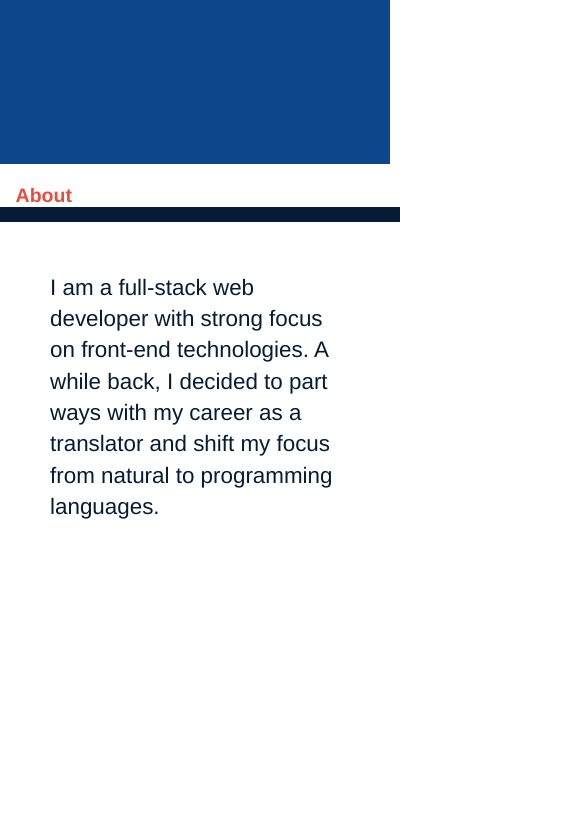
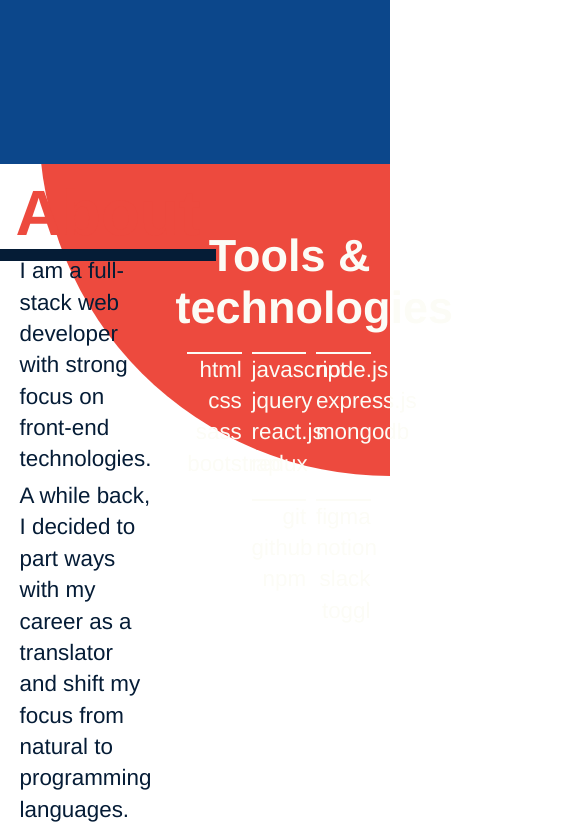
Before and after one commit to anabrd/portfolio, a React (Create React App) app: page / in a window 390 px wide. Shown: the part 680-1515 px from the top of the page, 585 px wide, since content can reach past the window. Built offline with nearby package versions, Linux system fonts and the light colour scheme.

Commit message:
fix contact  for mobile

```diff
--- a/src/App.js
+++ b/src/App.js
@@ -23,7 +23,8 @@ function App() {
       id: 1,
       title: "About",
       heading: "About",
-      description: "I am a full-stack web developer with strong focus on front-end technologies. A while back, I decided to part ways with my career as a translator and shift my focus from natural to programming languages.",
+      description: ["I am a full-stack web developer with strong focus on front-end technologies.", "A while back, I decided to part ways with my career as a translator and shift my focus from natural to programming languages.",
+                    "Since then, I've been building project using mainly with JavaScript and React on front-end.", "Aside from my experience in developing clean, responsive SPAs, I have a growing interest in backend technologies."],
       subheading: "Tools & technologies",
       content: [["HTML", "CSS", "Sass", "Bootstrap"],
                 ["JavaScript","JQuery", "React.js", "Redux"],
@@ -119,7 +120,7 @@ function App() {
       id: 1,
       title: "About",
       heading: "Über mich",
-      description: "I am a full-stack web developer with strong focus on front-end technologies. Lorem ipsum dolor sit amet, consectetur adipiscing elit, sed do eiusmod tempor incididunt ut labore et dolore magna aliqua. Ut enim ad minim veniam, quis nostrud exercitation ullamco laboris nisi ut aliquip ex ea commodo consequat. Duis aute irure dolor in reprehenderit in voluptate velit esse cillum dolore eu fugiat nulla pariatur. Excepteur sint occaecat cupidatat non proident, sunt in culpa qui officia deserunt mollit anim id est laborum.",
+      description: ["I am a full-stack web developer with strong focus on front-end technologies. Lorem ipsum dolor sit amet, consectetur adipiscing elit, sed do eiusmod tempor incididunt ut labore et dolore magna aliqua. Ut enim ad minim veniam, quis nostrud exercitation ullamco laboris nisi ut aliquip ex ea commodo consequat. Duis aute irure dolor in reprehenderit in voluptate velit esse cillum dolore eu fugiat nulla pariatur. Excepteur sint occaecat cupidatat non proident, sunt in culpa qui officia deserunt mollit anim id est laborum."],
       subheading: "Werkzeuge",
       content: [["html", "css", "sass", "bootstrap"],
                 ["javascript","jquery", "react.js", "redux"],
@@ -207,11 +208,10 @@ function App() {
 
   useEffect(() => {
     if (activeLang == "EN") {
-      setActiveData(dataEN)
+      setActiveData(dataEN);
     } else if (activeLang == "DE") {
-      setActiveData(dataDE)
+      setActiveData(dataDE);
     }
-
   }, [activeLang])
 
   return (
--- a/src/components/About.css
+++ b/src/components/About.css
@@ -1,24 +1,30 @@
 #about {
     position: relative;
-    padding-top: 5vmin;
 }
 
-#about p {
-    position: absolute;
-    top: 25vmin;
-    width: 45%;
+.section-content {
+    display: flex;
+    flex-direction: row;
+    justify-content: space-between;
+}
+
+.about-wrapper {
+    align-self: center;
+    width: 40vw;
+    padding-left: 5vmin;
+}
+
+.about-wrapper p {
     font-size: 1.4rem;
     line-height: 1.4;
+    margin: 4% auto;
     word-break: break-word;
-    padding-left: 5vmin;
 }
 
 .tools-wrapper {
     color: var(--light);
-    position: absolute;
-    right: 10vmin;
     width: 50vmin;
-    top: 7vmin;
+    margin: -5% 5vmin;
 }
 
 .tools-wrapper > h4 {
@@ -57,48 +63,48 @@
     clip-path: circle(50% at 100% 0%);
 }
 
-@media only screen and (max-width: 1125px) {
-
-    #about {
-        height: 200%;
-    }
-
-    .about-wrapper {
-        display: flex;
-        flex-direction: row;
-        flex-wrap: wrap;
-        justify-content: space-between;
-    }
-
-    .circle-big {
-        display: none;
-    }
-
-    #about p, .tools-wrapper {
-        height: 100vh;
-        box-sizing: content-box;
-        width: 100%;
-        padding: 50px;
-        position: initial;
-    }
-
-    .tools-wrapper {
-        background-color: var(--red);
-        scroll-snap-align: start;
-    }
-
-    .tools-list-wrapper {
-        width: 80vw;
-        height: 100%;
-    }
-
-    .tools-wrapper h4 {
-        width: 80vw;
-    }
-
-    .tools-list-wrapper ul {
-        width: 22vw;
-        font-size: 2rem;
-    }
-
-}
+/* @media only screen and (max-width: 1125px) { */
+/*  */
+    /* #about { */
+        /* height: 200%; */
+    /* } */
+/*  */
+    /* .about-wrapper { */
+        /* display: flex; */
+        /* flex-direction: row; */
+        /* flex-wrap: wrap; */
+        /* justify-content: space-between; */
+    /* } */
+/*  */
+    /* .circle-big { */
+        /* display: none; */
+    /* } */
+/*  */
+    /* #about p, .tools-wrapper { */
+        /* height: 100vh; */
+        /* box-sizing: content-box; */
+        /* width: 100%; */
+        /* padding: 50px; */
+        /* position: initial; */
+    /* } */
+/*  */
+    /* .tools-wrapper { */
+        /* background-color: var(--red); */
+        /* scroll-snap-align: start; */
+    /* } */
+/*  */
+    /* .tools-list-wrapper { */
+        /* width: 80vw; */
+        /* height: 100%; */
+    /* } */
+/*  */
+    /* .tools-wrapper h4 { */
+        /* width: 80vw; */
+    /* } */
+/*  */
+    /* .tools-list-wrapper ul { */
+        /* width: 22vw; */
+        /* font-size: 2rem; */
+    /* } */
+/*  */
+/* } */
--- a/src/components/About.js
+++ b/src/components/About.js
@@ -7,19 +7,22 @@ function About(props) {
                                     <ul>
                                         {list.map(item => <li>{item}</li>)}
                                     </ul>);
+
+    let description = data.description.map(line => <p>{line}</p>)
     return (
         <section id={data.title.toLowerCase()}>
             <h2 className="section-heading">{data.heading}</h2>
+            <div className="section-content">
                 <div className="about-wrapper">
-
-            <p>{data.description}</p>
+                    {description}
+                </div>
                 <div className="tools-wrapper">
                         <h4>{data.subheading}</h4>
                         <div className = "tools-list-wrapper">
                             {tools}
                         </div>
+                        <div className="circle-big"></div>
                 </div>
-            <div className="circle-big"></div>
             </div>
         </section>
     )
--- a/src/components/Contact.css
+++ b/src/components/Contact.css
@@ -1,18 +1,14 @@
 #contact {
-    display: flex;
-    flex-direction: row;
-    justify-content: space-between;
-    align-items: center;
     position: relative;
-}
-
-#contact p,
-form {
-    padding-left: 5vmin;
 }
 
 #contact p {
     font-size: 25px;
+}
+
+.form-wrapper {
+    padding: 5vmin;
+    align-self: center;
 }
 
 .contact-links {
@@ -79,7 +75,6 @@ input[type="email"]:focus {
 }
 
 input[type="submit"] {
-    position: absolute;
     margin-top: 50px;
     left: calc(5vmin + 310px);
     padding: 10px 35px;
--- a/src/components/Contact.js
+++ b/src/components/Contact.js
@@ -23,12 +23,14 @@ function Contact(props) {
 
     return (
             <section id = {data.title.toLowerCase()}>
-                <div>
-                    <h2 className="section-heading">{data.heading}</h2>
-                    <p>{data.description}</p>
-                    {contactForm}
+                <h2 className="section-heading">{data.heading}</h2>
+                <div className="section-content">
+                    <div className="form-wrapper">
+                        <p>{data.description}</p>
+                        {contactForm}
+                    </div>
+                    <Circles theme = "dark"/>
                 </div>
-                <Circles theme = "dark"/>
                 {contactLinks}
             </section>
             )
--- a/src/components/Landing.css
+++ b/src/components/Landing.css
@@ -95,7 +95,7 @@ h3 {
 
 /* Tablet sizing */
 @media only screen and (max-width: 768px) {
-    nav {
+    .menu-vertical {
         display: none;
     }
 
@@ -107,10 +107,14 @@ h3 {
         top: 18rem;
     }
 
-    #landing {
+    #landing, #contact .section-content {
         flex-direction: column-reverse;
         flex-wrap: wrap;
         justify-content: space-evenly;
+    }
+
+    #contact .section-content {
+        margin-top: 30%;
     }
 
     #landing .circle-wrapper {
@@ -187,6 +191,4 @@ h3 {
             top: 7rem;
         }
     }
-
-
 }
--- a/src/index.css
+++ b/src/index.css
@@ -48,12 +48,12 @@ ul {
 /* Section headings */
 
 .section-heading {
-  width: 400px;
+  display: inline;
   font-family: "Helvetica Neue";
-  padding-left: 4vmin;
+  padding: 0 4vmin;
   font-style: normal;
   font-weight: bold;
-  font-size: 5vw;
+  font-size: 4rem;
   color: var(--red);
-  border-bottom: 15px solid var(--dark)
+  border-bottom: 12px solid var(--dark)
 }
```
Lines whose indentation alone changed are shown as unchanged.
